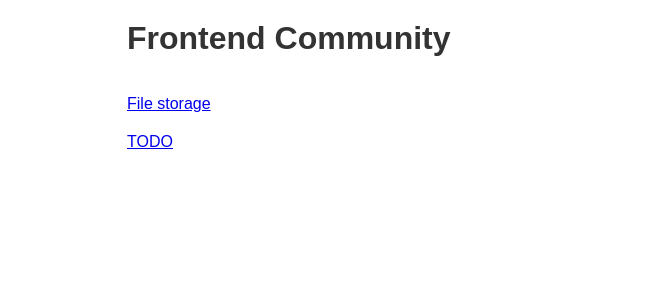
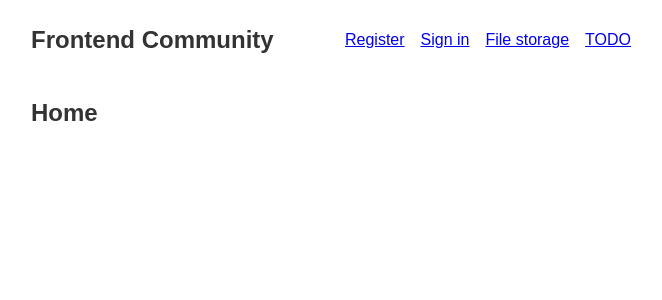
Before and after one commit to kdaisho/frontend-community-simple, a SvelteKit app in the folder apps/client/: page / in a window 1280 px wide. Shown: the top 300 px of the page, without its empty margins (309-971 px from the left). Built offline with nearby package versions, Linux system fonts and the light colour scheme.

Commit message:
Create nav

```diff
--- a/apps/client/src/app.css
+++ b/apps/client/src/app.css
@@ -51,6 +51,10 @@ button:hover {
     cursor: pointer;
 }
 
+ul {
+    list-style: none;
+}
+
 /*
   Common styles
 */
--- a/apps/client/src/routes/+layout.svelte
+++ b/apps/client/src/routes/+layout.svelte
@@ -1,16 +1,53 @@
 <script lang="ts">
-	import '../app.css';
+    import '../app.css'
 </script>
 
-<div class="app-layout">
-	<slot />
-</div>
+<nav>
+    <h2>Frontend Community</h2>
+
+    <ul class="links">
+        <li>
+            <a href="/register">Register</a>
+        </li>
+        <li>
+            <a href="/signin">Sign in</a>
+        </li>
+        <li>
+            <a href="/file-storage">File storage</a>
+        </li>
+        <li>
+            <a href="/todo">TODO</a>
+        </li>
+    </ul>
+</nav>
+
+<main class="app-layout">
+    <slot />
+</main>
 
 <style>
-	.app-layout {
-		margin: 0 auto;
-		max-width: 440px;
-		padding: 1rem;
-		width: 100%;
-	}
+    :root {
+        --app-width: 600px;
+    }
+    .app-layout {
+        margin: 0 auto;
+        max-width: var(--app-width);
+        padding: 1rem 0;
+        width: 100%;
+    }
+
+    nav {
+        align-items: center;
+        display: flex;
+        justify-content: space-between;
+        height: 80px;
+        margin: 0 auto;
+        max-width: var(--app-width);
+    }
+
+    .links {
+        display: flex;
+        flex-flow: row nowrap;
+        gap: 1rem;
+    }
 </style>
--- a/apps/client/src/routes/+page.svelte
+++ b/apps/client/src/routes/+page.svelte
@@ -1,22 +1 @@
-<div class="home">
-	<h1>Frontend Community</h1>
-
-	<div class="links">
-		<a href="/file-storage">File storage</a>
-		<a href="/todo">TODO</a>
-	</div>
-</div>
-
-<style>
-	.home {
-		display: flex;
-		flex-direction: column;
-		gap: 2rem;
-	}
-
-	.links {
-		display: flex;
-		flex-direction: column;
-		gap: 1rem;
-	}
-</style>
+<h2>Home</h2>
```
Also changed, not shown: apps/client/src/routes/register/+page.svelte (+13 -7 lines).
